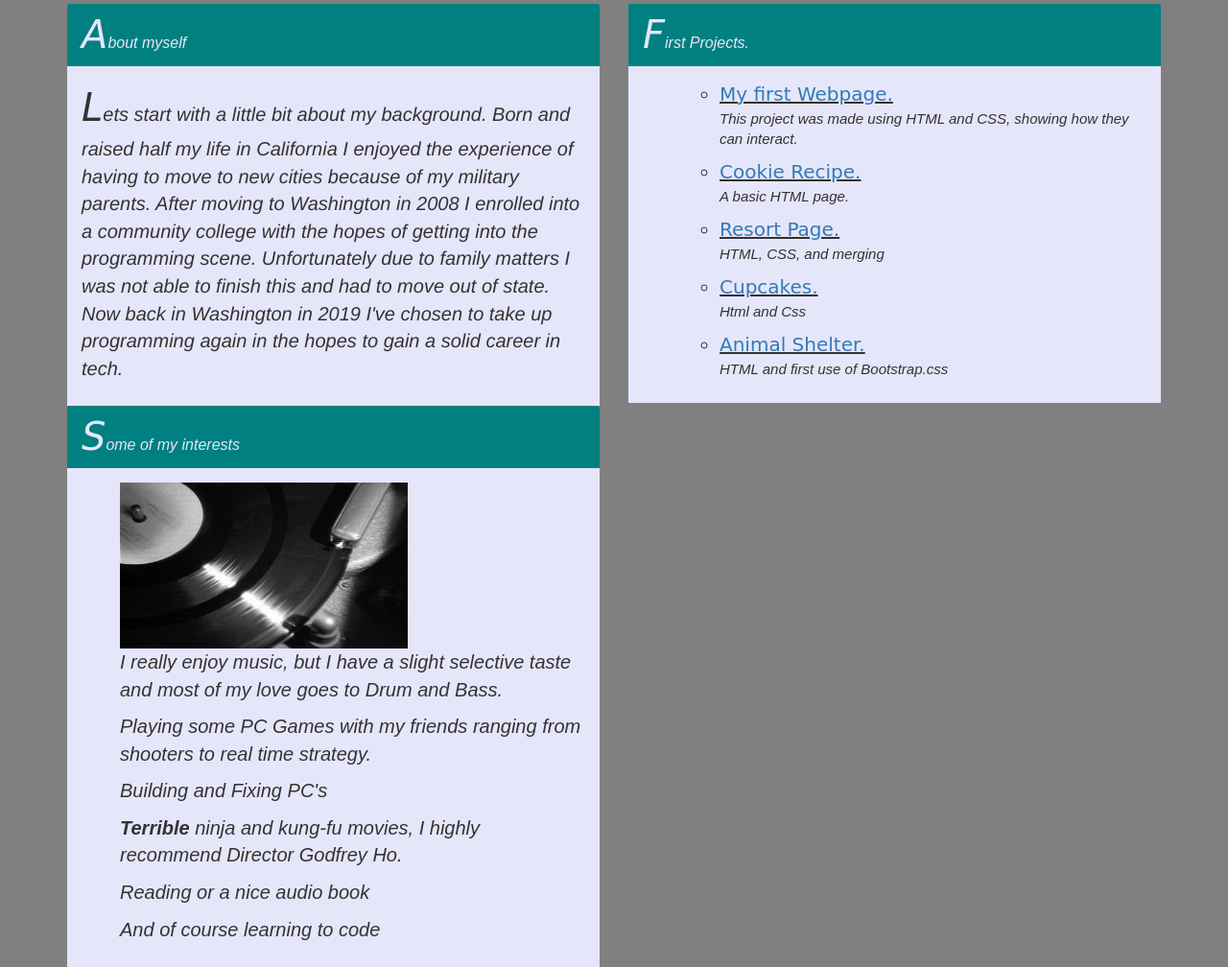
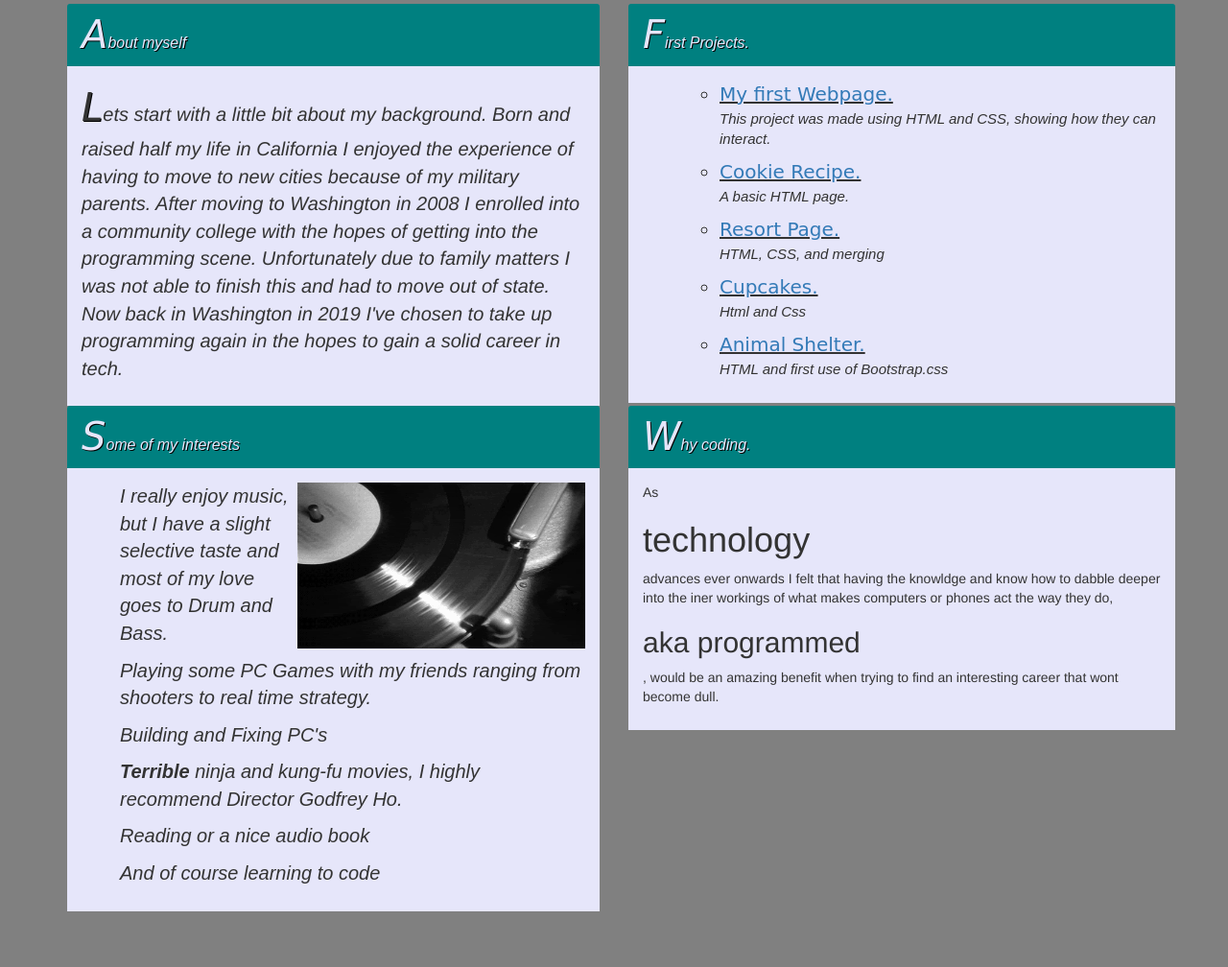
Before and after one commit to Torrent67/Epicodus-Independent-Porject1, a plain HTML site: page index.html in a window 1280 px wide. Shown: the part 426-1434 px from the top of the page at 96% size. After the commit the page ends 1376 px from the top, so only its background shows below. Drawn offline with Linux system fonts and the light colour scheme.

Commit message:
working on cascading

```diff
--- a/css/styles.css
+++ b/css/styles.css
@@ -40,7 +40,7 @@ body{
   font-size: 20px;
   font-style: italic;
 }
-.panel-body{
+.panel-body {
   background-color: lavender;
 }
 .panel-heading{
@@ -48,6 +48,7 @@ body{
   font-style: italic;
   font-family: sans-serif;
   color: lavender;
+  text-shadow: 1px 1px black;
 }
 .fancy{
   font-size: 80px;
@@ -60,6 +61,7 @@ body{
   font-style: italic;
   font-style: oblique;
   font-family: cursive;
+  text-shadow: 1px 1px black;
 }
 .link{
   font-size: 20px;
@@ -72,7 +74,7 @@ body{
 }
 #spin{
   width: 300px;
-  float: top;
+  float: right;
   center;
 }
 .interests{
@@ -84,4 +86,6 @@ body{
   .panel {
     height: : 32vh;
   }
+.why h1{
+  font-size: 1px;
 }
--- a/index.html
+++ b/index.html
@@ -22,29 +22,30 @@
             <p class="background"><span class="fancy2">L</span>ets start with a little    bit about my background. Born and raised half my life in California I enjoyed the experience of having to move to new cities because of my military parents. After moving to Washington in 2008 I enrolled into a community college with the hopes of getting into the programming scene. Unfortunately due to family matters I was not able to finish this and had to move out of state. Now back in Washington in 2019 I've chosen to take up programming again in the hopes to gain a solid career in tech.</p>
           </div>
         </div>
+        <div class="row">
           <div class="col-md-6">
             <div class="panel-heading">
               <h2 class="panel-title"><span class="fancy2">F</span>irst Projects.</h2>
             </div>
             <div class="panel-body">
               <ol>
-              <ul>
-                <li class="link"><u><a href="https://github.com/Torrent67/first-webpage.git">My first Webpage.</a></u></li>
+                <ul class="link">
+                  <li><u><a href="https://github.com/Torrent67/first-webpage.git">My first Webpage.</a></u></li>
                   <p class="description">This project was made using HTML and CSS, showing how they can interact.</p>
-                <li class="link"><u><a href="https://github.com/Torrent67/cookie-rep.git">Cookie Recipe.</a></u></li>
+                  <li><u><a href="https://github.com/Torrent67/cookie-rep.git">Cookie Recipe.</a></u></li>
                   <p class="description">A basic HTML page.</p>
-                <li class="link"><u><a href="https://github.com/Torrent67/Epicodus-Resort-Project.git">Resort Page.</a></u></li>
+                  <li><u><a href="https://github.com/Torrent67/Epicodus-Resort-Project.git">Resort Page.</a></u></li>
                   <p class="description">HTML, CSS, and merging</p>
-                <li class="link"><u><a href ="https://github.com/Torrent67/Epicodus-Resort-Project.git">Cupcakes.</a></u></li>
+                  <li><u><a href ="https://github.com/Torrent67/Epicodus-Resort-Project.git">Cupcakes.</a></u></li>
                   <p class="description">Html and Css</p>
-                <li class="link"><u><a href="https://github.com/Torrent67/epicodus-animal-shelter.git">Animal Shelter.</a></u>
+                  <li><u><a href="https://github.com/Torrent67/epicodus-animal-shelter.git">Animal Shelter.</a></u>
                     <p class="description">HTML and first use of Bootstrap.css<p>
                     </ul>
                   </ol>
                 </div>
               </div>
             </div>
-          <div class="row">
+            <div class="row2">
               <div class="col-md-6">
                 <div class="panel-heading">
                   <h2 class="panel-title"><span class="fancy2">S</span>ome of my interests</h2>
@@ -61,8 +62,19 @@
                     </div>
                   </div>
                 </div>
+                <div class="row">
+                  <div class="col-md-6">
+                    <div class="panel-heading">
+                      <h2 class="panel-title"><span class="fancy2">W</span>hy coding.</h2>
+                    </div>
+                    <div class="panel-body">
+                      <div class="why">
+                        <p>As <h1>technology</h1> advances ever onwards I felt that having the knowldge and know how to dabble deeper into the iner workings of what makes computers or phones act the way they do,<h2>aka programmed</h2>, would be an amazing benefit when trying to find an interesting career that wont become dull.</p></div>
+                      </div>
+                    </div>
+                  </div>
+                </div>
               </div>
             </div>
         </body>
-
     </html>
```
Lines whose indentation alone changed are shown as unchanged.
